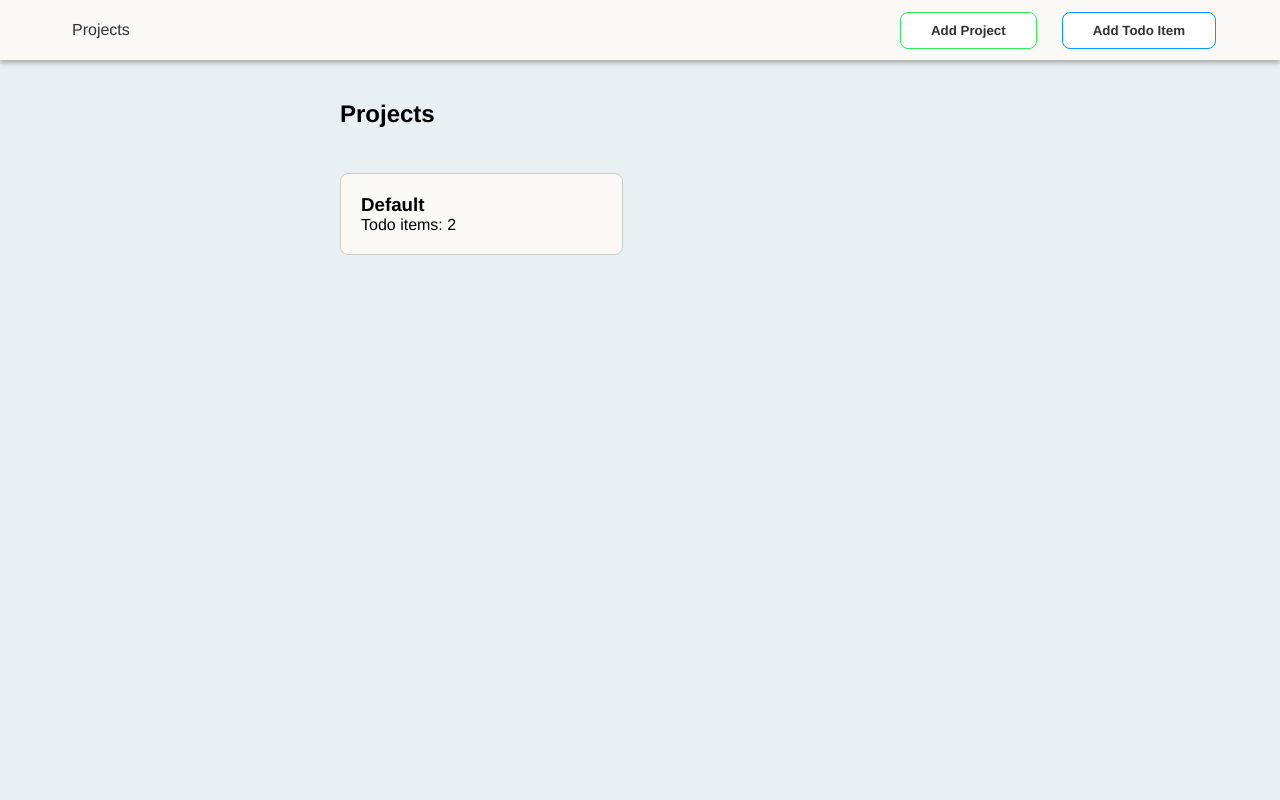
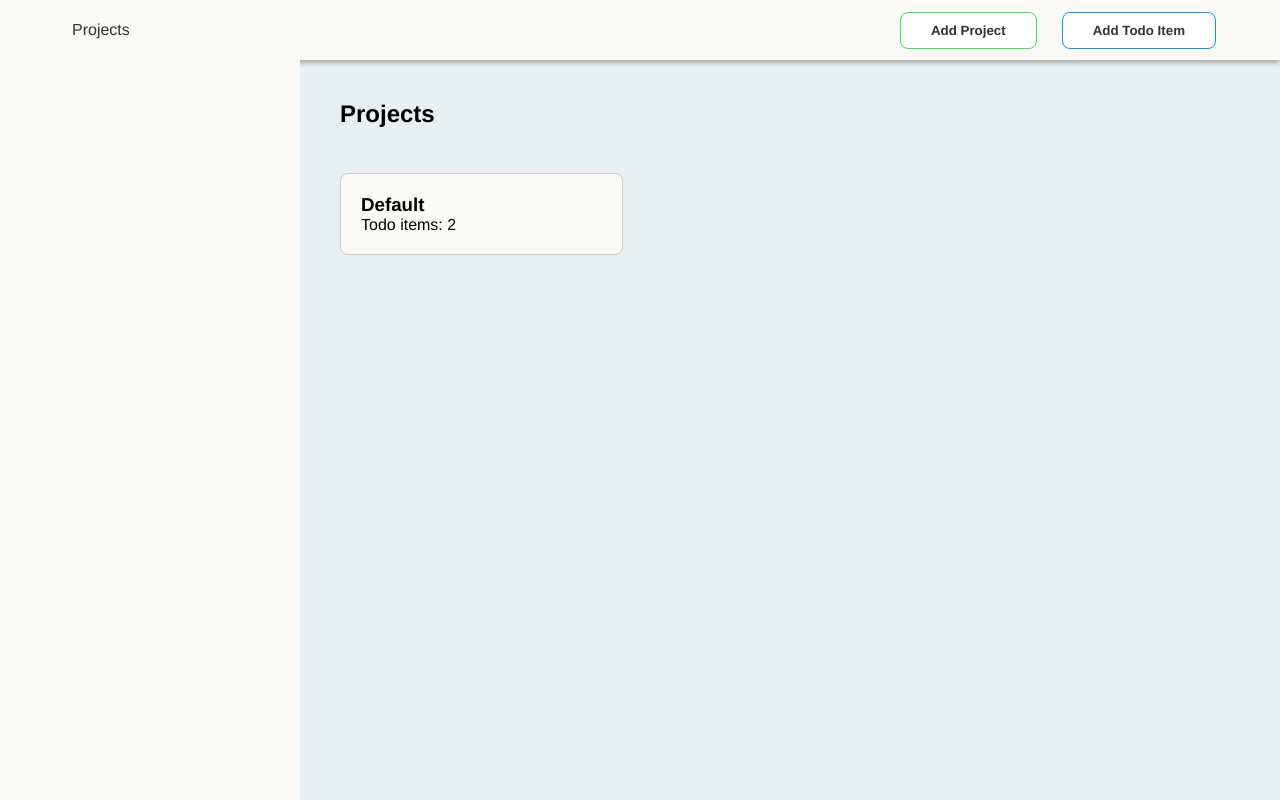
Before and after one commit to johanhcarlberg/odin-todolist, a website built with webpack: page dist/index.html in a window 1280 px wide. Built offline with Linux system fonts and the light colour scheme.

Commit message:
Change sidebar background color

```diff
--- a/src/modules/Layout/sidebar.css
+++ b/src/modules/Layout/sidebar.css
@@ -1,4 +1,6 @@
 .sidebar {
     grid-column: 1;
     grid-row: 2;
+
+    background-color: #FAF9F6;
 }
--- a/src/modules/Layout/sidebar.js
+++ b/src/modules/Layout/sidebar.js
@@ -1,3 +1,5 @@
+import './sidebar.css';
+
 class Sidebar {
     render() {
         const sidebarDiv = document.createElement('div');
```
Also changed, not shown: dist/index_bundle.js.
